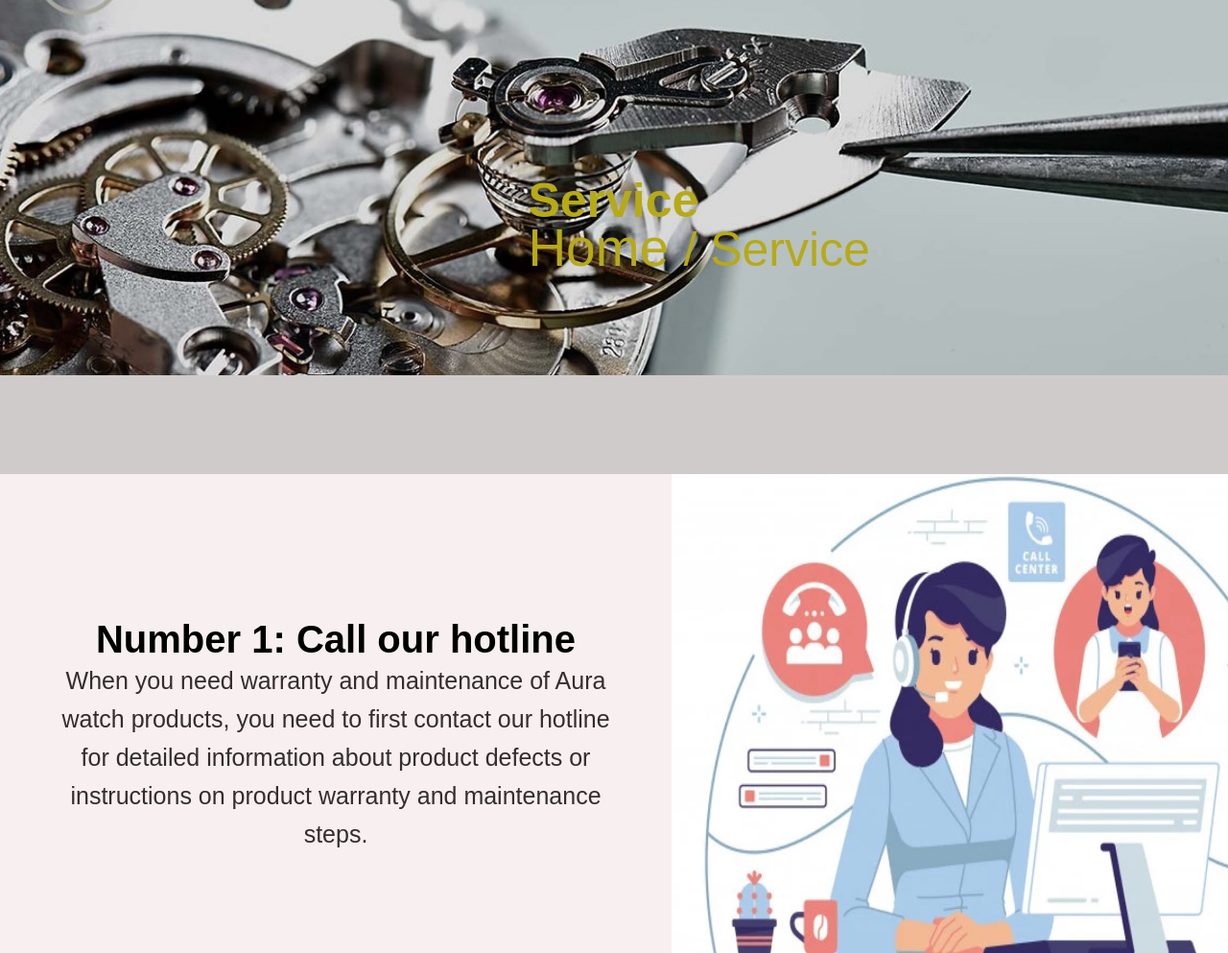
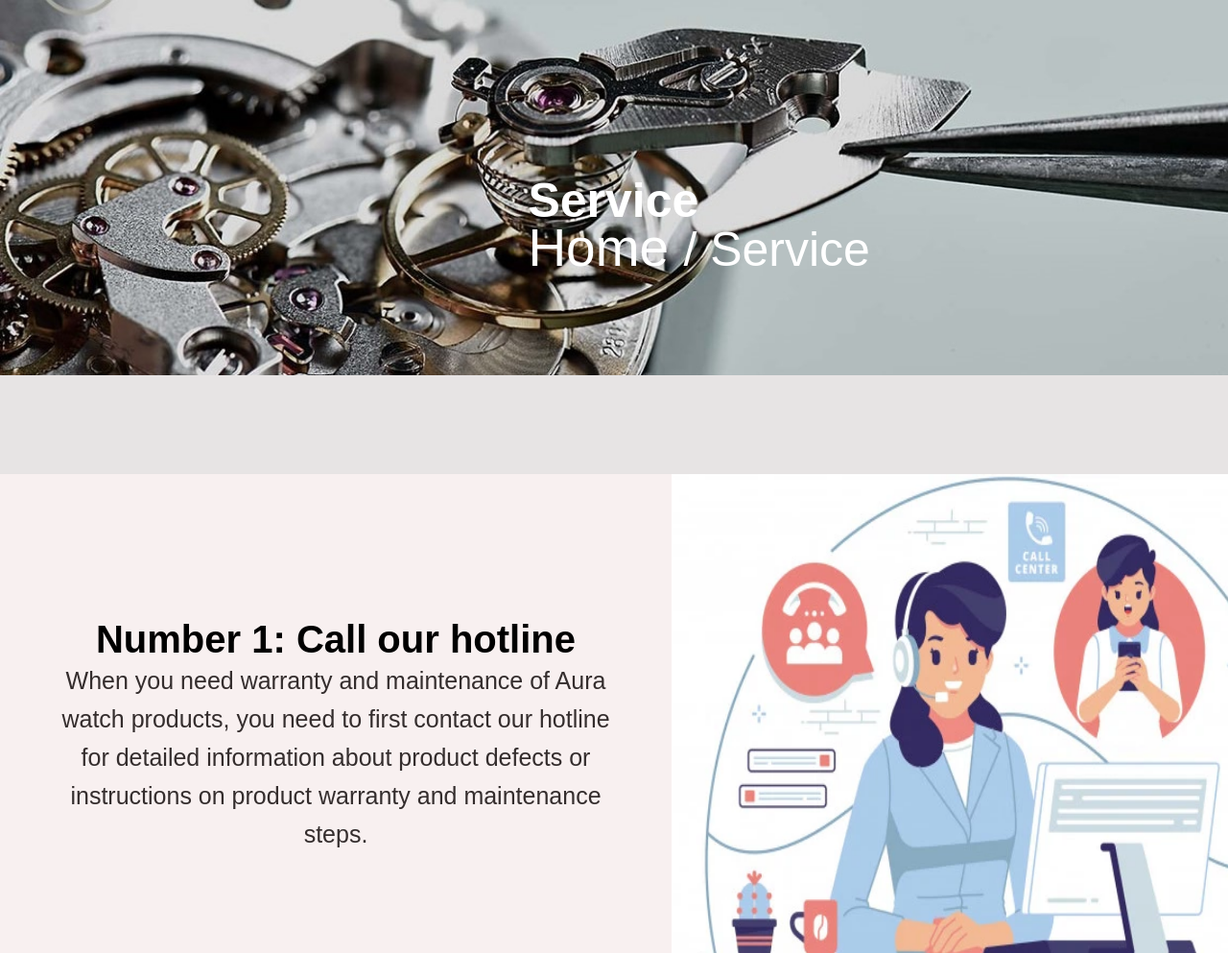
Before and after one commit to ttduong95/eProject_Team03_T2110e, a Node server app: page /service in a window 1280 px wide; the page is wider, and only the part inside the window is pictured. Shown: the part 111-1104 px from the top of that part at 96% size. Run offline with Node 20, Linux system fonts and the light colour scheme; some libraries are stand-ins or nearby versions; some web fonts are replaced.

Commit message:
up code ddd

```diff
--- a/public/css/service.css
+++ b/public/css/service.css
@@ -5,7 +5,7 @@
 }
 .section-service{
     width: 100%;
-    background: #d0cbcb;
+    background: #e7e4e4;
     padding-bottom: 50px;
 }
 .container6{
@@ -24,11 +24,11 @@
 }
 .colorservice a{
     font-size: 55px;
-    color: #b6aa16;
+    color: #ffffff;
 }
 .colorservice{
     font-size: 50px;
-    color: #b6aa16;
+    color: #ffffff;
     font-weight: 1500;
 
 }
```
